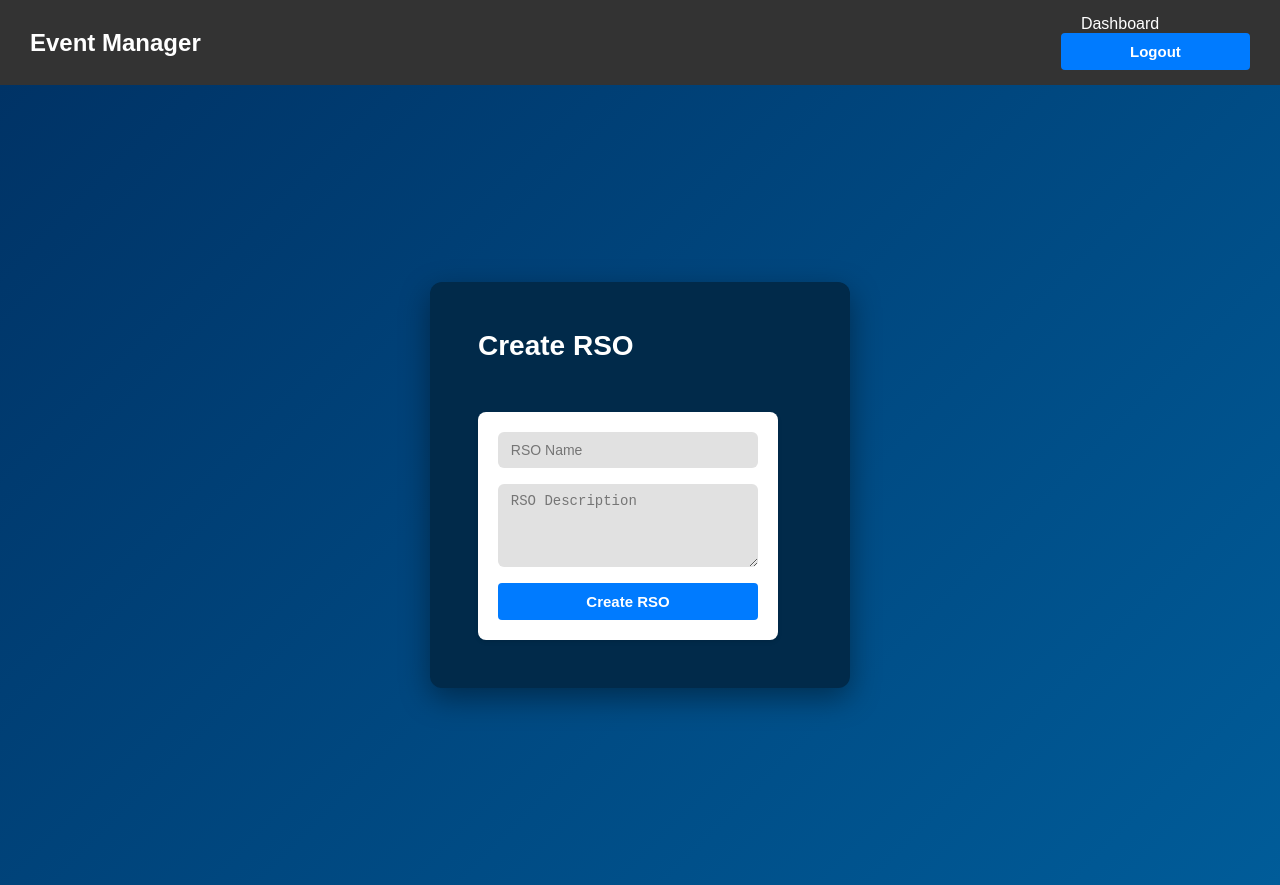
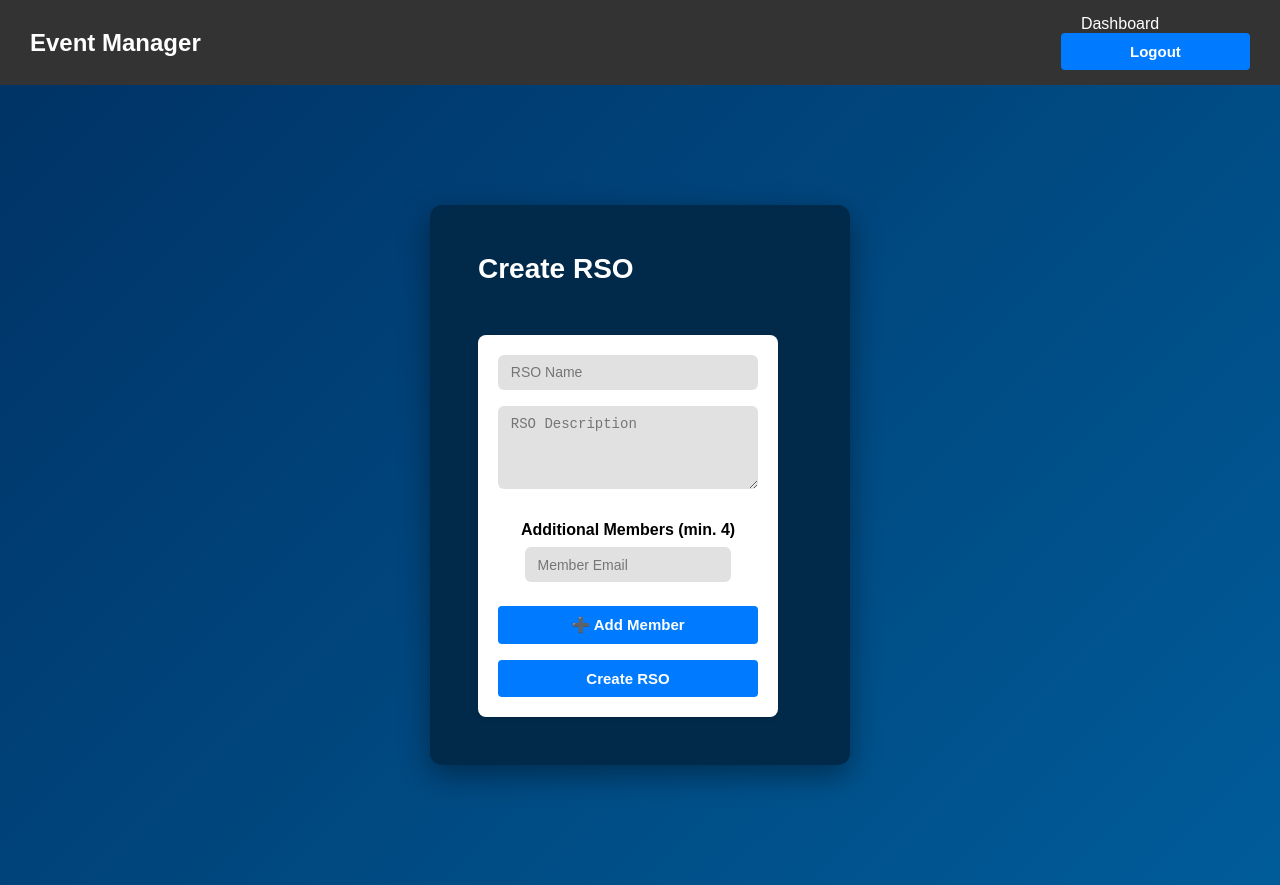
Before and after one commit to Jargon19/DB-Project, a React (Vite) app in the folder Project/: page /rso in a window 1280 px wide. Built offline with nearby package versions, Linux system fonts and the light colour scheme; sample sign-in values are in the browser's storage.

Commit message:
added rso functionality

```diff
--- a/Project/src/pages/ApproveRSOPage.jsx
+++ b/Project/src/pages/ApproveRSOPage.jsx
@@ -48,10 +48,10 @@ function ApproveRSOs() {
           <ul>
             {rsos.map((rso) => (
               <li key={rso.rso_id} style={{ marginBottom: "1rem" }}>
-                <strong>{rso.name}</strong> (University ID: {rso.university_id})
-                <br />
-                <button onClick={() => handleApprove(rso.rso_id)}>Approve</button>
-              </li>
+              <strong>{rso.name}</strong> ({rso.university_name})
+              <br />
+              <button onClick={() => handleApprove(rso.rso_id)}>Approve</button>
+            </li>
             ))}
           </ul>
         )}
--- a/Project/src/pages/LoginPage.jsx
+++ b/Project/src/pages/LoginPage.jsx
@@ -5,7 +5,6 @@ import "../styles/AuthPages.css";
 function LoginPage({ setUser }) {
   const [username, setUsername] = useState("");
   const [password, setPassword] = useState("");
-  const [role, setRole] = useState("student"); // Default
   const [loading, setLoading] = useState(false);
   const [error, setError] = useState("");
   const navigate = useNavigate();
@@ -19,7 +18,7 @@ function LoginPage({ setUser }) {
       const response = await fetch("/api/auth/login", {
         method: "POST",
         headers: { "Content-Type": "application/json" },
-        body: JSON.stringify({ username, password, role }),
+        body: JSON.stringify({ username, password }),
       });
 
       const data = await response.json();
@@ -86,11 +85,6 @@ function LoginPage({ setUser }) {
             onChange={(e) => setPassword(e.target.value)}
             required
           />
-          <select value={role} onChange={(e) => setRole(e.target.value)} required>
-            <option value="student">Student</option>
-            <option value="admin">Admin</option>
-            <option value="super_admin">Super Admin</option>
-          </select>
           <button type="submit" disabled={loading}>
             {loading ? "Logging in..." : "LOGIN"}
           </button>
--- a/Project/src/pages/RSOPage.jsx
+++ b/Project/src/pages/RSOPage.jsx
@@ -4,7 +4,28 @@ import "../styles/AuthPages.css";
 function CreateRSOPage() {
   const [name, setName] = useState("");
   const [description, setDescription] = useState("");
+  const [members, setMembers] = useState([""]); // Start with one member input
   const [message, setMessage] = useState("");
+
+  const MAX_MEMBERS = 10;
+
+  const handleAddMember = () => {
+    if (members.length < MAX_MEMBERS) {
+      setMembers([...members, ""]);
+    }
+  };
+
+  const handleRemoveMember = (index) => {
+    const updated = [...members];
+    updated.splice(index, 1);
+    setMembers(updated);
+  };
+
+  const handleMemberChange = (index, value) => {
+    const updated = [...members];
+    updated[index] = value;
+    setMembers(updated);
+  };
 
   const handleCreateRSO = async (e) => {
     e.preventDefault();
@@ -17,17 +38,16 @@ function CreateRSOPage() {
           "Content-Type": "application/json",
           Authorization: `Bearer ${localStorage.getItem("accessToken")}`,
         },
-         body: JSON.stringify({ name, description }),
+        body: JSON.stringify({ name, description, members }),
       });
 
-
       const data = await response.json();
-
       if (!response.ok) throw new Error(data.error || "Creation failed.");
 
       setMessage("✅ RSO created successfully!");
       setName("");
       setDescription("");
+      setMembers([""]);
     } catch (err) {
       setMessage("❌ Error: " + err.message);
     }
@@ -52,7 +72,31 @@ function CreateRSOPage() {
             rows={4}
             required
           />
-          <button type="submit">Create RSO</button>
+          <p style={{ fontWeight: "bold", marginTop: "1rem", marginBottom: "0.5rem", color: "black" }}> Additional Members (min. 4) </p>
+          {members.map((email, idx) => (
+            <div key={idx} style={{ display: "flex", marginBottom: "0.5rem" }}>
+              <input
+                type="email"
+                placeholder="Member Email"
+                value={email}
+                onChange={(e) => handleMemberChange(idx, e.target.value)}
+                required
+              />
+              {members.length > 1 && (
+                <button type="button" onClick={() => handleRemoveMember(idx)}>
+                  ❌
+                </button>
+              )}
+            </div>
+          ))}
+
+          {members.length < MAX_MEMBERS && (
+            <button type="button" onClick={handleAddMember}>
+              ➕ Add Member
+            </button>
+          )}
+
+          <button type="submit" style={{ marginTop: "1rem" }}>Create RSO</button>
         </form>
         {message && <p style={{ marginTop: "1rem" }}>{message}</p>}
       </div>
```
Also changed, not shown: 1 other file (tests, documents, lock files or other folders). Lines whose indentation alone changed are shown as unchanged.
